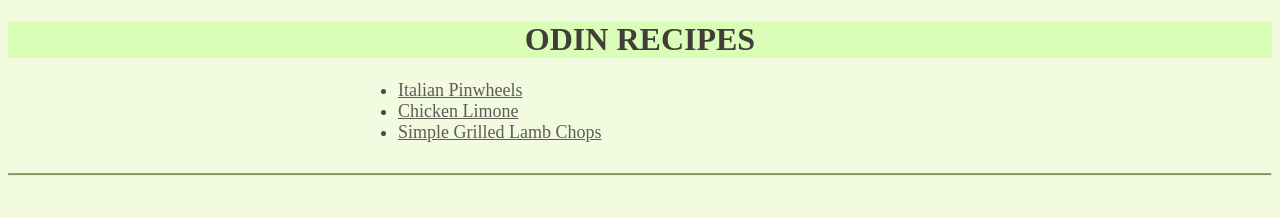
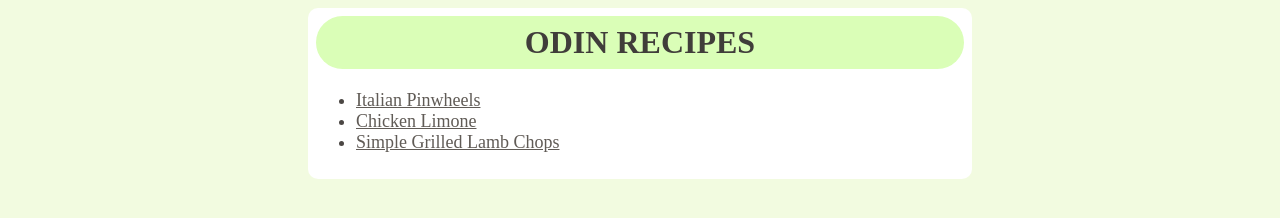
Before and after one commit to pyrororoo/odin-recipes, a plain HTML site: page index.html in a window 1280 px wide. Drawn offline with Linux system fonts and the light colour scheme.

Commit message:
Added a div to home page to look like a card

```diff
--- a/index.html
+++ b/index.html
@@ -7,6 +7,8 @@
     <link rel="stylesheet" href="./style.css">
 </head>
 <body>
+
+    <div class="card">
     <h1 id="odin-recipes" class="main title">ODIN RECIPES</h1>
 
     <ul class="menu-list">
@@ -15,7 +17,7 @@
         <li><a href="./recipes/simple-grilled-lamb-chops.html">Simple Grilled Lamb Chops</a></li>
     </ul>
 
-    <hr>
+    </div>
 
 </body>
 </html>
--- a/style.css
+++ b/style.css
@@ -2,12 +2,10 @@
 
 
 /* global */
-* {
-    background-color: #F2FBE0;
-}
 
 body {
     font-family: "Times New Roman", cursive;
+    background-color: #F2FBE0;
 }
 
 h1.title {
@@ -24,22 +22,35 @@ li {
 hr {
     height: 1px;
     background-color: #7C975E;
-    margin-top: 30px;
+    margin: 8px;
 }
 
 
 /* main/home page */
+
+.card {
+margin: 8px 300px;
+background-color: white;
+padding: 8px;
+border-radius: 10px;
+}
+
 #odin-recipes {
     text-align: center;
+    padding: 8px;
+    margin-top: 0px;
+    border-radius: 50px;
 }
 
 .menu-list {
     font-size: large;
-    margin-left: 350px;
+    background-color: white;
 }
 
 .menu-list a {
     color: #605B56;
+    background-color: white;
+    display: block
 }
 
 
```
